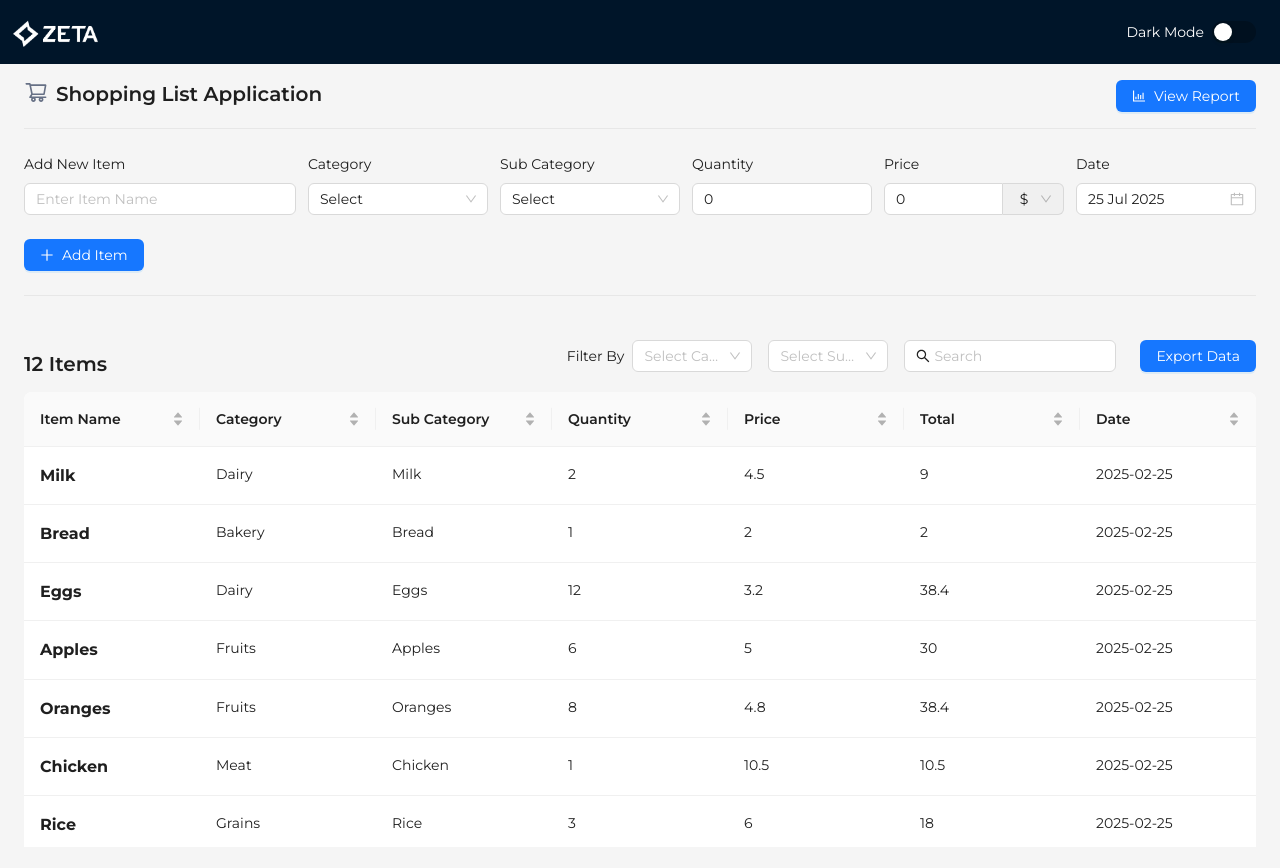
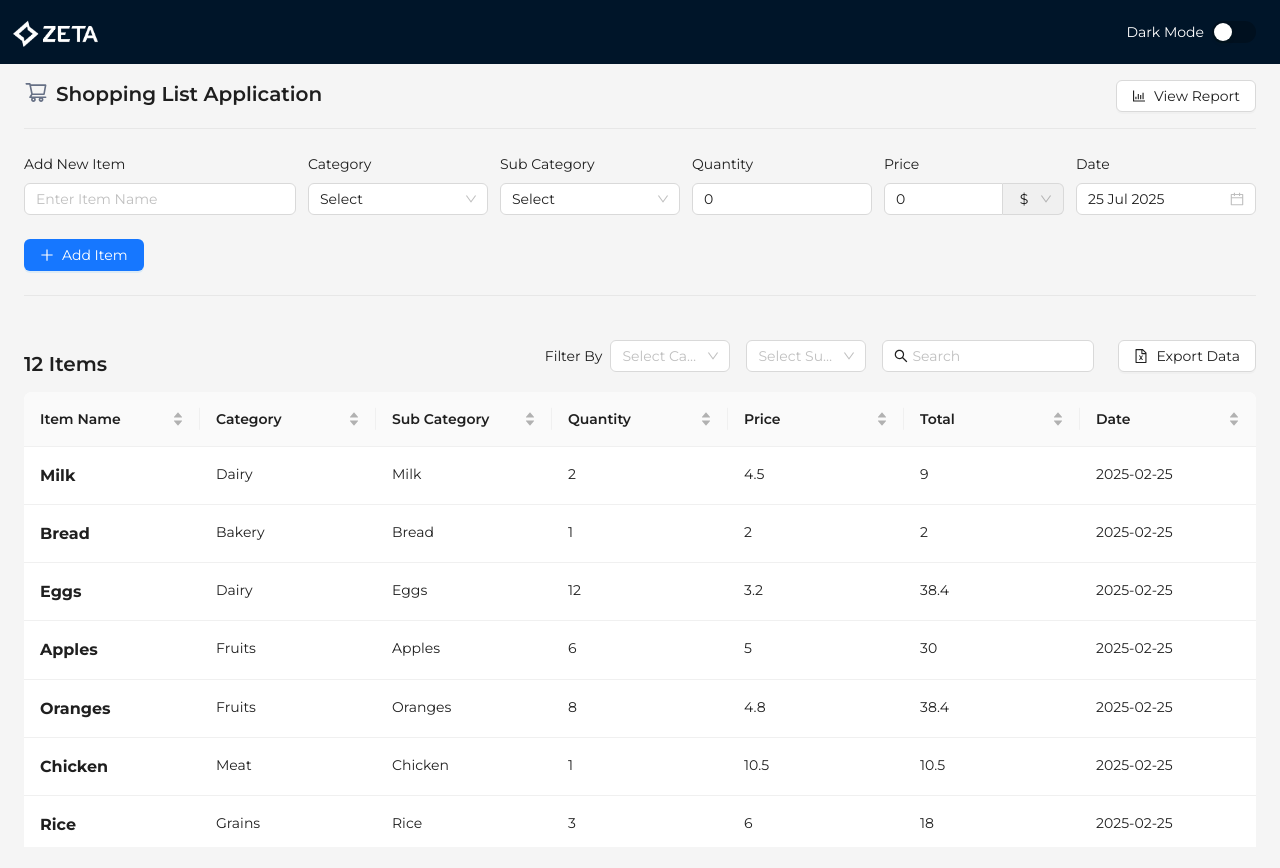
Before and after one commit to Peter-AMD/tech-assess-shopping-list, a React (Vite) app: page / in a window 1280 px wide. Shown: the top 868 px of the page. Built offline with nearby package versions, Linux system fonts and the light colour scheme; what export-to-csv would draw is missing.

Commit message:
Button colors

```diff
--- a/src/components/ShoppingList/Header/SL-Header.tsx
+++ b/src/components/ShoppingList/Header/SL-Header.tsx
@@ -27,7 +27,7 @@ const Header: React.FC<HeaderProps> = ({ data }) => {
         </Typography.Text>
       </Space>
       <ReportModal open={open} closeModal={closeModal} data={data} />
-      <Button type="primary" icon={<BarChartOutlined />} onClick={openModal}>
+      <Button type="default" icon={<BarChartOutlined />} onClick={openModal}>
         View Report
       </Button>
     </Flex>
--- a/src/components/ShoppingList/Table/Filter/SL-TableFilter.tsx
+++ b/src/components/ShoppingList/Table/Filter/SL-TableFilter.tsx
@@ -1,6 +1,6 @@
 import { Button, Flex, Form, Input, Select, Space, Typography } from "antd";
 import React from "react";
-import { SearchOutlined } from "@ant-design/icons";
+import { FileExcelOutlined, SearchOutlined } from "@ant-design/icons";
 import type { BaseOptionType } from "antd/es/select";
 import { mkConfig, generateCsv, download } from "export-to-csv";
 
@@ -86,7 +86,11 @@ const TableFilter: React.FC<TableFilterProps> = ({
             <Input placeholder="Search" prefix={<SearchOutlined />} />
           </Form.Item>
         </Form>
-        <Button type="primary" onClick={handleGenerateCSV}>
+        <Button
+          type="default"
+          icon={<FileExcelOutlined />}
+          onClick={handleGenerateCSV}
+        >
           Export Data
         </Button>
       </Space>
```
